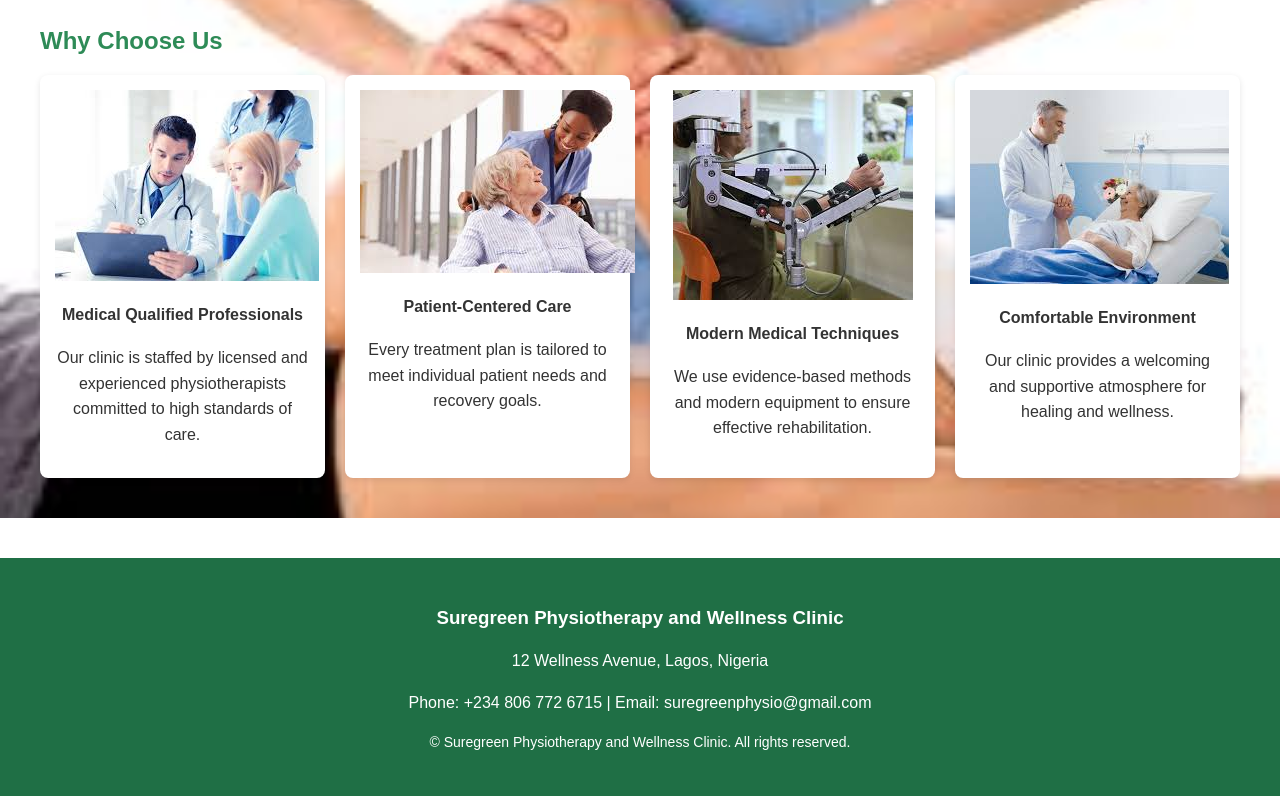
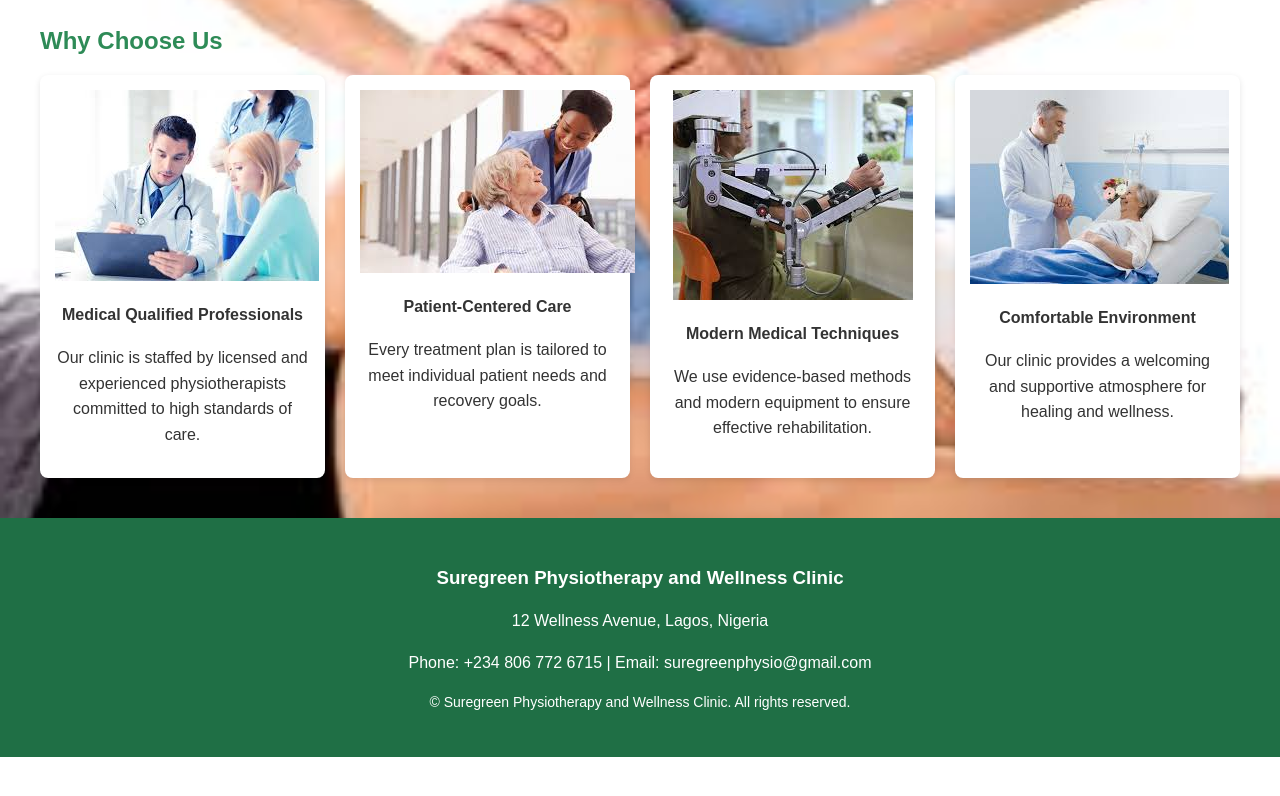
Before and after one commit to nifejoan-Akins/Suregreen, a plain HTML site: page index.html in a window 1280 px wide. Shown: the part 378-1174 px from the top of the page. After the commit the page ends 1135 px from the top, so only its background shows below. Drawn offline with Linux system fonts and the light colour scheme; files whose address does not match are found by name.

Commit message:
Update index.html

```diff
--- a/index.html
+++ b/index.html
@@ -4,6 +4,7 @@
     <meta charset="UTF-8">
     <meta name="viewport" content="width=device-width, initial-scale=1.0">
     <title>Suregreen Physiotherapy and Wellness Clinic</title>
+    <link rel="icon" type="x-icon" href="IMAGES/logo.jpg">
     <style>
         * { font-family: Arial, sans-serif; }
         body { margin:0; color:#333; }
@@ -22,7 +23,7 @@
         h2 { color:#2e8b57; }
         .services { display:grid; grid-template-columns: repeat(auto-fit, minmax(200px,1fr)); gap:20px; }
         .card { background:#fff; padding:15px; border-radius:8px; box-shadow:0 2px 6px rgba(0,0,0,0.1); text-align:center; }
-        footer { background:#1f6f45; color:#fff; text-align:center; padding:15px; margin-top:40px; }
+        footer { background:#1f6f45; color:#fff; text-align:center;}
         form { max-width:500px; margin:auto; }
         input, textarea, button { width:100%; padding:10px; margin:10px 0; }
         button { background:#2e8b57; color:#fff; border:none; cursor:pointer; }
```
